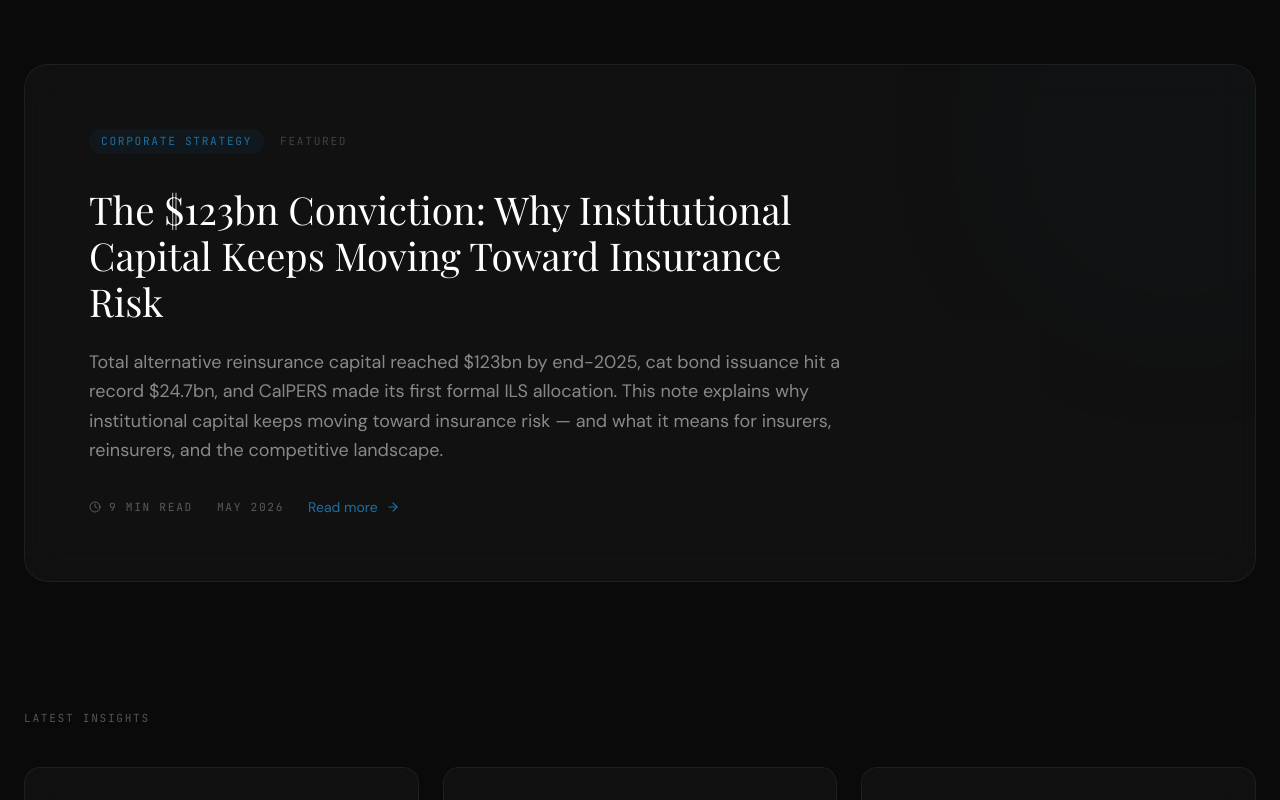
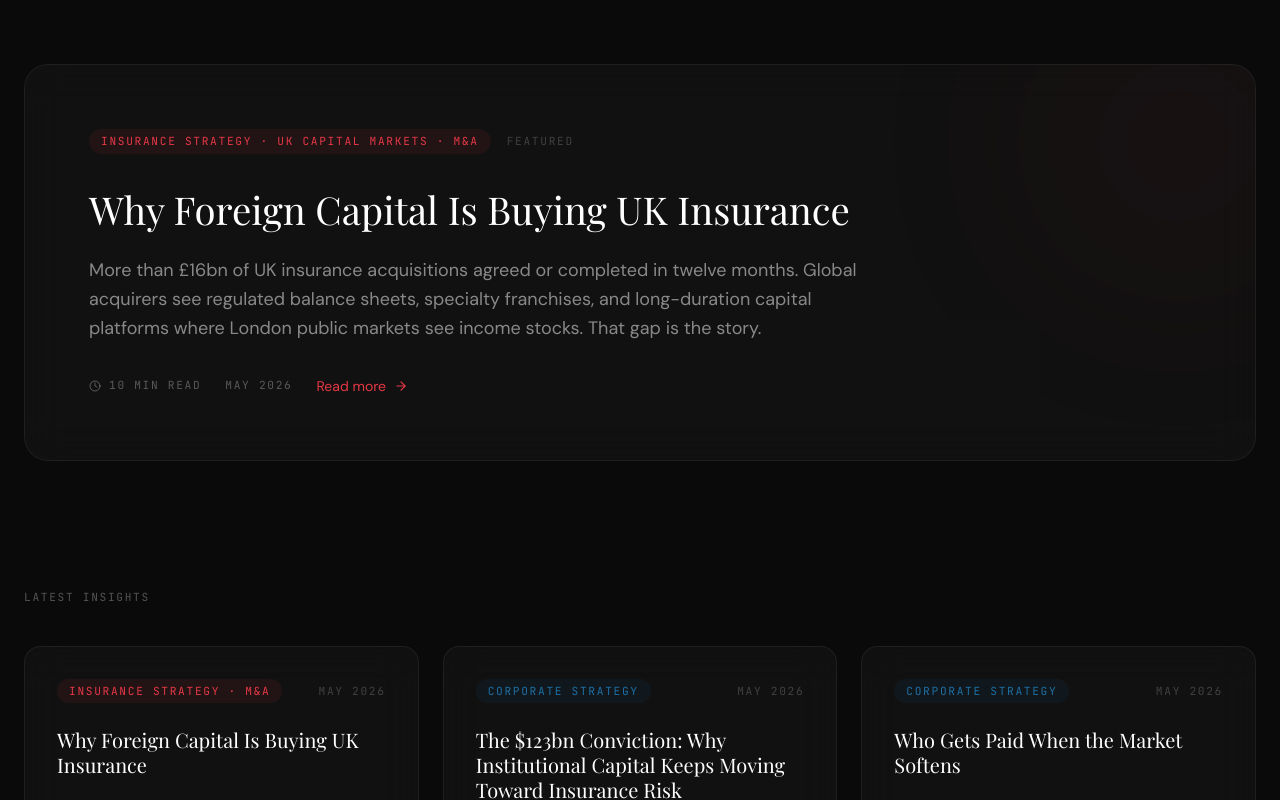
Before and after one commit to parulkgreen-design/eudaimon-consulting, a Next.js app: page /insights in a window 1280 px wide. Shown: the part 880-1680 px from the top of the page. Built offline with nearby package versions, Linux system fonts and the light colour scheme; a web font is replaced by a local one.

Commit message:
Update page.tsx

```diff
--- a/app/insights/page.tsx
+++ b/app/insights/page.tsx
@@ -3,17 +3,27 @@ import { ArrowRight, Clock } from "lucide-react";
 import AnimatedSection from "@/components/AnimatedSection";
 
 const featured = {
-  tag: "Corporate Strategy",
-  color: "#1D6FA4",
-  title: "The $123bn Conviction: Why Institutional Capital Keeps Moving Toward Insurance Risk",
+  tag: "Insurance Strategy · UK Capital Markets · M&A",
+  color: "#E63946",
+  title: "Why Foreign Capital Is Buying UK Insurance",
   excerpt:
-    "Total alternative reinsurance capital reached $123bn by end-2025, cat bond issuance hit a record $24.7bn, and CalPERS made its first formal ILS allocation. This note explains why institutional capital keeps moving toward insurance risk — and what it means for insurers, reinsurers, and the competitive landscape.",
-  readTime: "9 min read",
+    "More than £16bn of UK insurance acquisitions agreed or completed in twelve months. Global acquirers see regulated balance sheets, specialty franchises, and long-duration capital platforms where London public markets see income stocks. That gap is the story.",
+  readTime: "10 min read",
   date: "May 2026",
-  href: "/insights/ils-institutional-capital",
+  href: "/insights/uk-insurance-foreign-capital",
 };
 
 const insights = [
+  {
+    tag: "Insurance Strategy · M&A",
+    color: "#E63946",
+    title: "Why Foreign Capital Is Buying UK Insurance",
+    excerpt:
+      "More than £16bn of UK insurance acquisitions agreed or completed in twelve months. The valuation gap between London public markets and global strategic buyers is not noise. It is architecture.",
+    readTime: "10 min read",
+    date: "May 2026",
+    href: "/insights/uk-insurance-foreign-capital",
+  },
   {
     tag: "Corporate Strategy",
     color: "#1D6FA4",
@@ -141,10 +151,8 @@ export default function InsightsPage() {
   return (
     <div className="bg-[#0a0a0a] min-h-screen">
       <section className="relative pt-40 pb-24 px-6 overflow-hidden">
-        <div
-          className="absolute top-0 left-[30%] w-[400px] h-[400px] rounded-full blur-[140px] opacity-10"
-          style={{ background: "radial-gradient(circle, rgba(244,160,28,0.6) 0%, transparent 70%)" }}
-        />
+        <div className="absolute top-0 left-[30%] w-[400px] h-[400px] rounded-full blur-[140px] opacity-10"
+          style={{ background: "radial-gradient(circle, rgba(244,160,28,0.6) 0%, transparent 70%)" }} />
         <div className="max-w-7xl mx-auto">
           <AnimatedSection>
             <p className="mono-label text-[#F4A01C] mb-6">Thought Leadership</p>
@@ -153,7 +161,7 @@ export default function InsightsPage() {
               <span className="italic gradient-text-amber">financial services leaders.</span>
             </h1>
             <p className="text-white/50 text-xl leading-relaxed max-w-2xl">
-              Strategic thinking on digital transformation, AI strategy, and the future of financial services — from practitioners who have been inside the world's largest insurers.
+              Strategic thinking on digital transformation, AI strategy, and the future of financial services — from practitioners who have been inside the world&apos;s largest insurers.
             </p>
           </AnimatedSection>
         </div>
@@ -165,10 +173,7 @@ export default function InsightsPage() {
         <div className="max-w-7xl mx-auto">
           <div className="flex flex-wrap gap-3">
             {topics.map((topic) => (
-              <span
-                key={topic}
-                className="px-4 py-2 rounded-full border border-white/10 text-white/40 hover:text-white hover:border-white/30 mono-label text-[10px] transition-all cursor-pointer"
-              >
+              <span key={topic} className="px-4 py-2 rounded-full border border-white/10 text-white/40 hover:text-white hover:border-white/30 mono-label text-[10px] transition-all cursor-pointer">
                 {topic}
               </span>
             ))}
@@ -180,19 +185,12 @@ export default function InsightsPage() {
         <div className="max-w-7xl mx-auto">
           <AnimatedSection>
             <div className="glass rounded-3xl p-10 md:p-16 relative overflow-hidden group card-hover">
-              <div
-                className="absolute top-0 right-0 w-96 h-96 rounded-full blur-[120px] opacity-10"
-                style={{
-                  background: `radial-gradient(circle, ${featured.color} 0%, transparent 70%)`,
-                  transform: "translate(30%, -30%)",
-                }}
-              />
+              <div className="absolute top-0 right-0 w-96 h-96 rounded-full blur-[120px] opacity-10"
+                style={{ background: `radial-gradient(circle, ${featured.color} 0%, transparent 70%)`, transform: "translate(30%, -30%)" }} />
               <div className="relative z-10 max-w-3xl">
                 <div className="flex items-center gap-4 mb-8">
-                  <span
-                    className="inline-block mono-label text-[9px] px-3 py-1 rounded-full"
-                    style={{ color: featured.color, background: `${featured.color}15` }}
-                  >
+                  <span className="inline-block mono-label text-[9px] px-3 py-1 rounded-full"
+                    style={{ color: featured.color, background: `${featured.color}15` }}>
                     {featured.tag}
                   </span>
                   <span className="mono-label text-white/20 text-[9px]">Featured</span>
@@ -205,11 +203,7 @@ export default function InsightsPage() {
                     <span className="mono-label text-[9px]">{featured.readTime}</span>
                   </div>
                   <span className="mono-label text-white/30 text-[9px]">{featured.date}</span>
-                  <Link
-                    href={featured.href}
-                    className="group/link flex items-center gap-2 text-sm"
-                    style={{ color: featured.color }}
-                  >
+                  <Link href={featured.href} className="group/link flex items-center gap-2 text-sm" style={{ color: featured.color }}>
                     Read more
                     <ArrowRight size={14} className="group-hover/link:translate-x-1 transition-transform" />
                   </Link>
@@ -230,28 +224,20 @@ export default function InsightsPage() {
               <AnimatedSection key={article.title} delay={i * 80}>
                 <div className="glass rounded-2xl p-8 card-hover group h-full flex flex-col">
                   <div className="flex items-center justify-between mb-6">
-                    <span
-                      className="mono-label text-[9px] px-3 py-1 rounded-full"
-                      style={{ color: article.color, background: `${article.color}15` }}
-                    >
+                    <span className="mono-label text-[9px] px-3 py-1 rounded-full"
+                      style={{ color: article.color, background: `${article.color}15` }}>
                       {article.tag}
                     </span>
                     <span className="mono-label text-white/20 text-[9px]">{article.date}</span>
                   </div>
-                  <h3 className="font-display text-white text-xl mb-4 leading-tight flex-grow">
-                    {article.title}
-                  </h3>
+                  <h3 className="font-display text-white text-xl mb-4 leading-tight flex-grow">{article.title}</h3>
                   <p className="text-white/40 text-sm leading-relaxed mb-6">{article.excerpt}</p>
                   <div className="flex items-center justify-between pt-4 border-t border-white/5">
                     <div className="flex items-center gap-2 text-white/30">
                       <Clock size={11} />
                       <span className="mono-label text-[9px]">{article.readTime}</span>
                     </div>
-                    <Link
-                      href={article.href}
-                      className="group/link flex items-center gap-1 mono-label text-[9px] transition-colors"
-                      style={{ color: article.color }}
-                    >
+                    <Link href={article.href} className="group/link flex items-center gap-1 mono-label text-[9px] transition-colors" style={{ color: article.color }}>
                       Read
                       <ArrowRight size={11} className="group-hover/link:translate-x-0.5 transition-transform" />
                     </Link>
@@ -273,10 +259,7 @@ export default function InsightsPage() {
             <p className="text-white/40 mb-10">
               Strategic insights on AI, digital transformation, and financial services — delivered to your inbox.
             </p>
-            <Link
-              href="/contact"
-              className="group inline-flex items-center gap-2 px-8 py-4 bg-[#E63946] text-white rounded-full font-medium hover:bg-[#c92a35] transition-all"
-            >
+            <Link href="/contact" className="group inline-flex items-center gap-2 px-8 py-4 bg-[#E63946] text-white rounded-full font-medium hover:bg-[#c92a35] transition-all">
               Get in Touch
               <ArrowRight size={16} className="group-hover:translate-x-1 transition-transform" />
             </Link>
```
